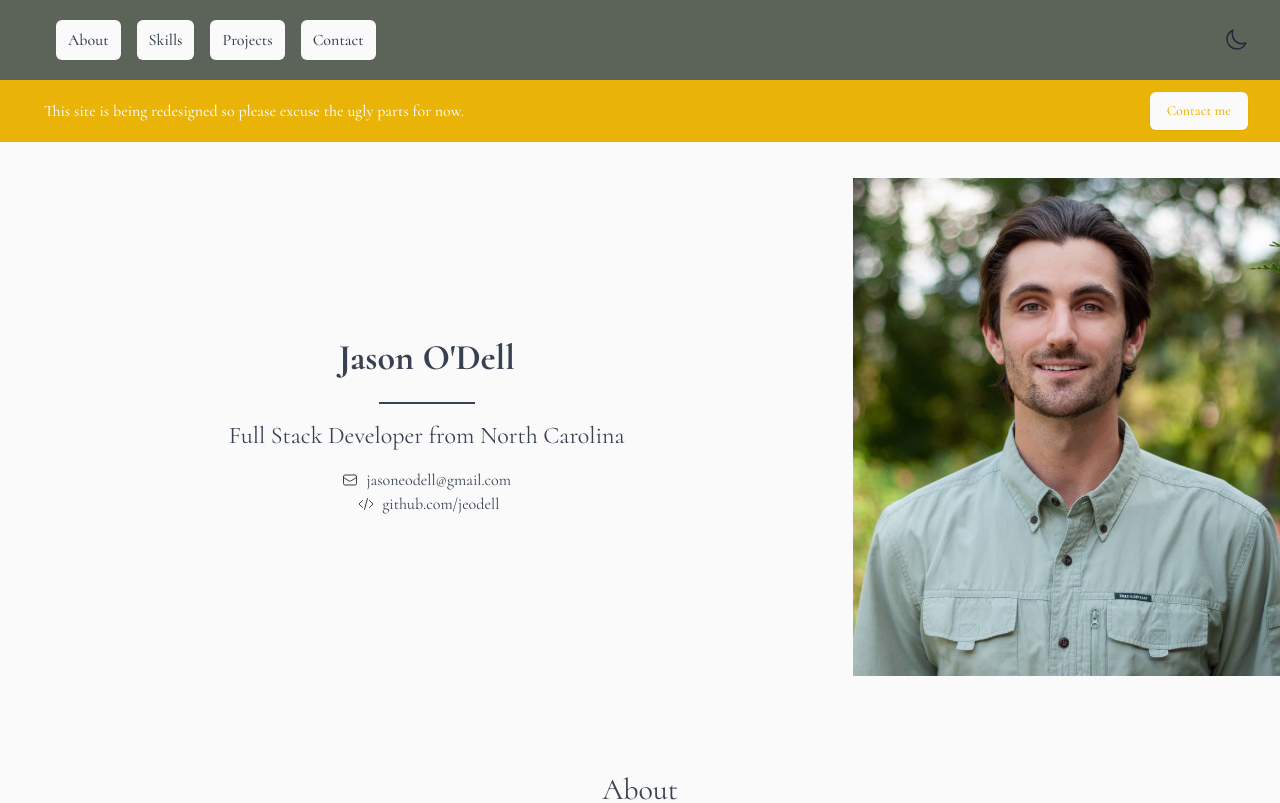
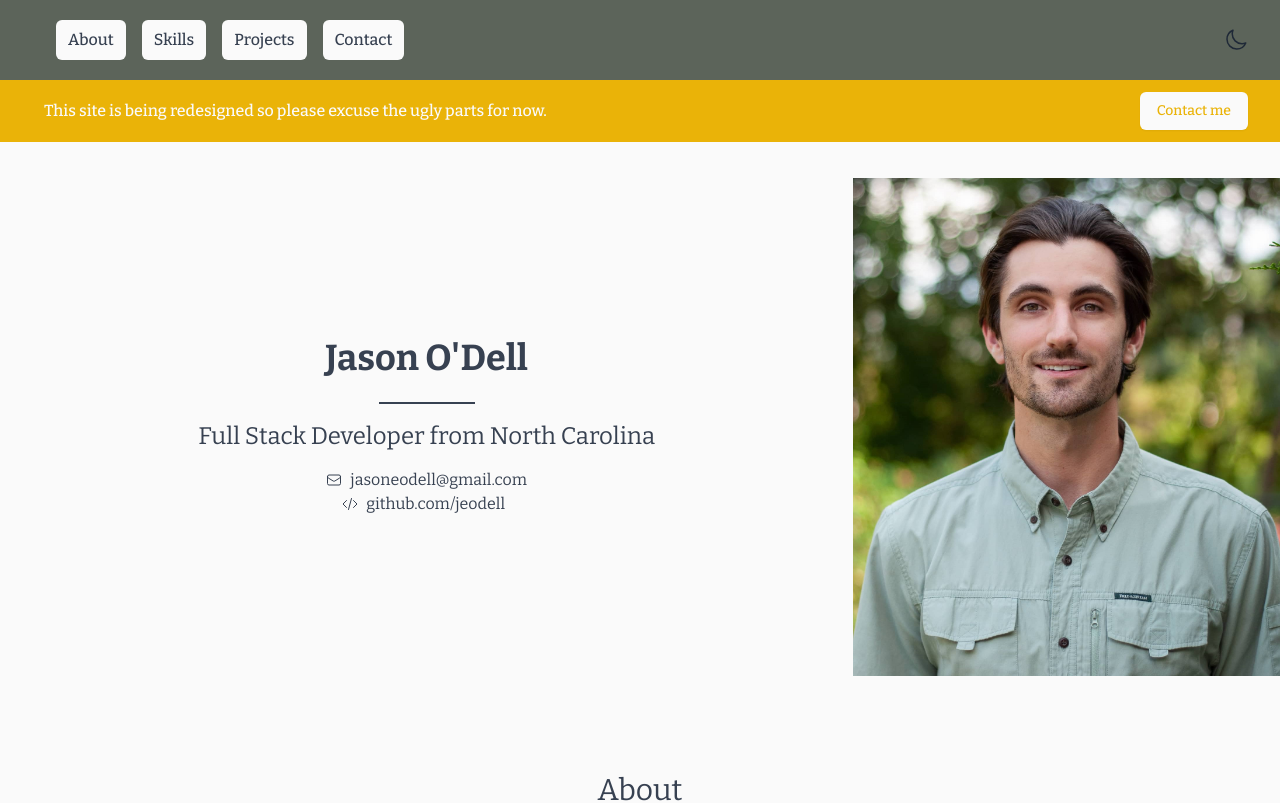
Before and after one commit to jeodell/jeodell.github.io, a Next.js app: page / in a window 1280 px wide. Shown: the top 803 px of the page. Built offline with nearby package versions, Linux system fonts and the light colour scheme.

Commit message:
adding jo medium color and switching to bitter font

```diff
--- a/src/app/globals.css
+++ b/src/app/globals.css
@@ -1,6 +1,14 @@
 @tailwind base;
 @tailwind components;
 @tailwind utilities;
+
+:root {
+  --font-bitter: 'Bitter', serif;
+}
+
+.bitter {
+  font-family: var(--font-bitter);
+}
 
 * {
   margin: 0;
--- a/src/app/layout.tsx
+++ b/src/app/layout.tsx
@@ -1,11 +1,12 @@
 import type { Metadata } from 'next'
-import { Cormorant } from 'next/font/google'
+import { Bitter, Cormorant } from 'next/font/google'
 import Header from './components/Header'
 import './globals.css'
 
 import { classNames } from './helper/helper'
 
 const cormorant = Cormorant({ subsets: ['latin'] })
+const bitter = Bitter({ subsets: ['latin'] })
 
 export const metadata: Metadata = {
   title: "Jason O'Dell",
@@ -33,7 +34,7 @@ export default function RootLayout({
 }>) {
   return (
     <html lang="en">
-      <body className={classNames(cormorant.className, 'text-gray-700 dark:text-zinc-200')}>
+      <body className={classNames(bitter.className, 'bg-zinc-50 text-gray-700 dark:bg-jo-dark dark:text-zinc-200')}>
         <Header />
         {children}
       </body>
--- a/tailwind.config.ts
+++ b/tailwind.config.ts
@@ -21,6 +21,7 @@ const config: Config = {
     extend: {
       colors: {
         'jo-dark': '#282e2a',
+        'jo-medium': '#373d37',
         'jo-light': '#5c645a',
       },
     },
```
